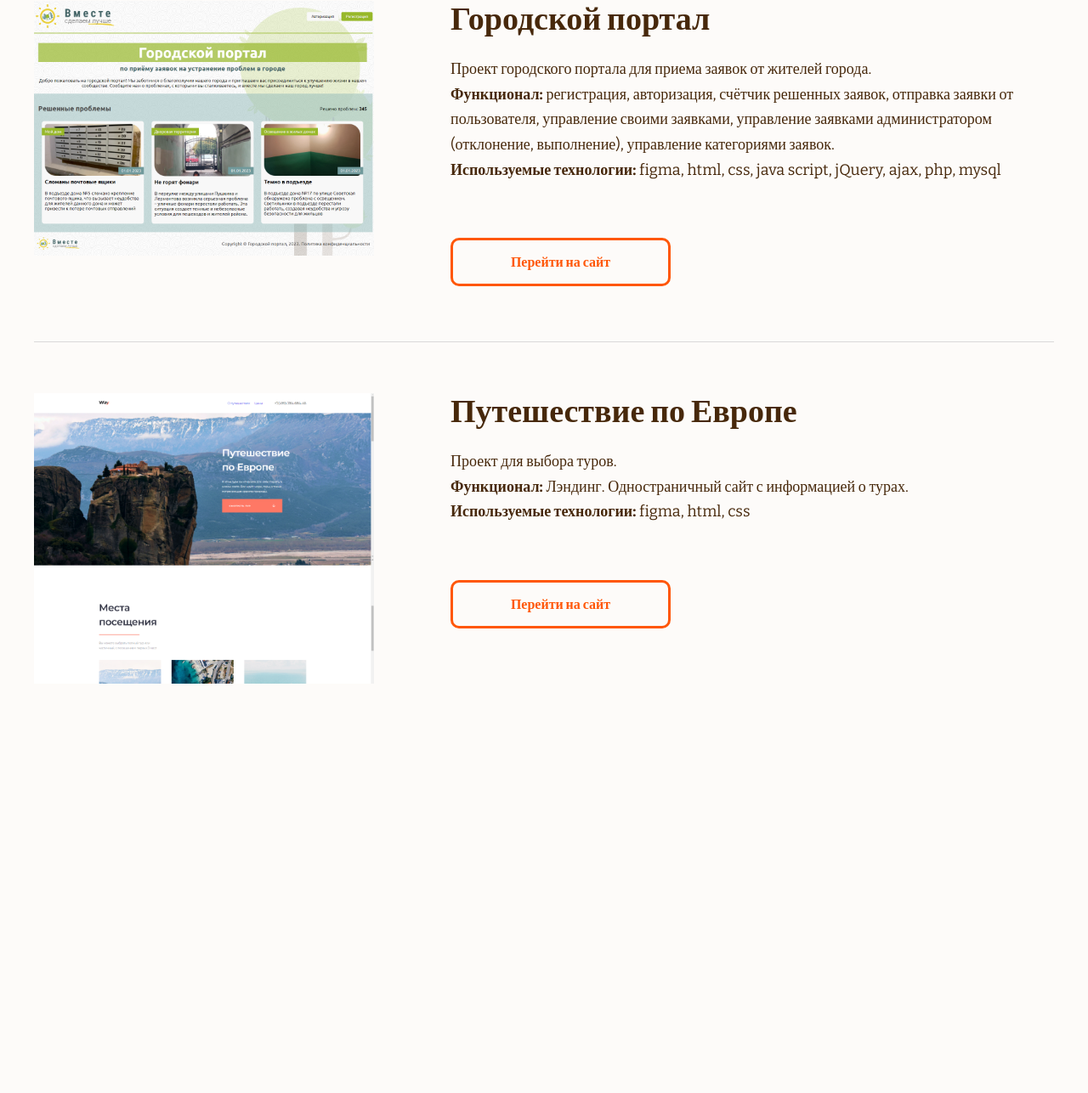
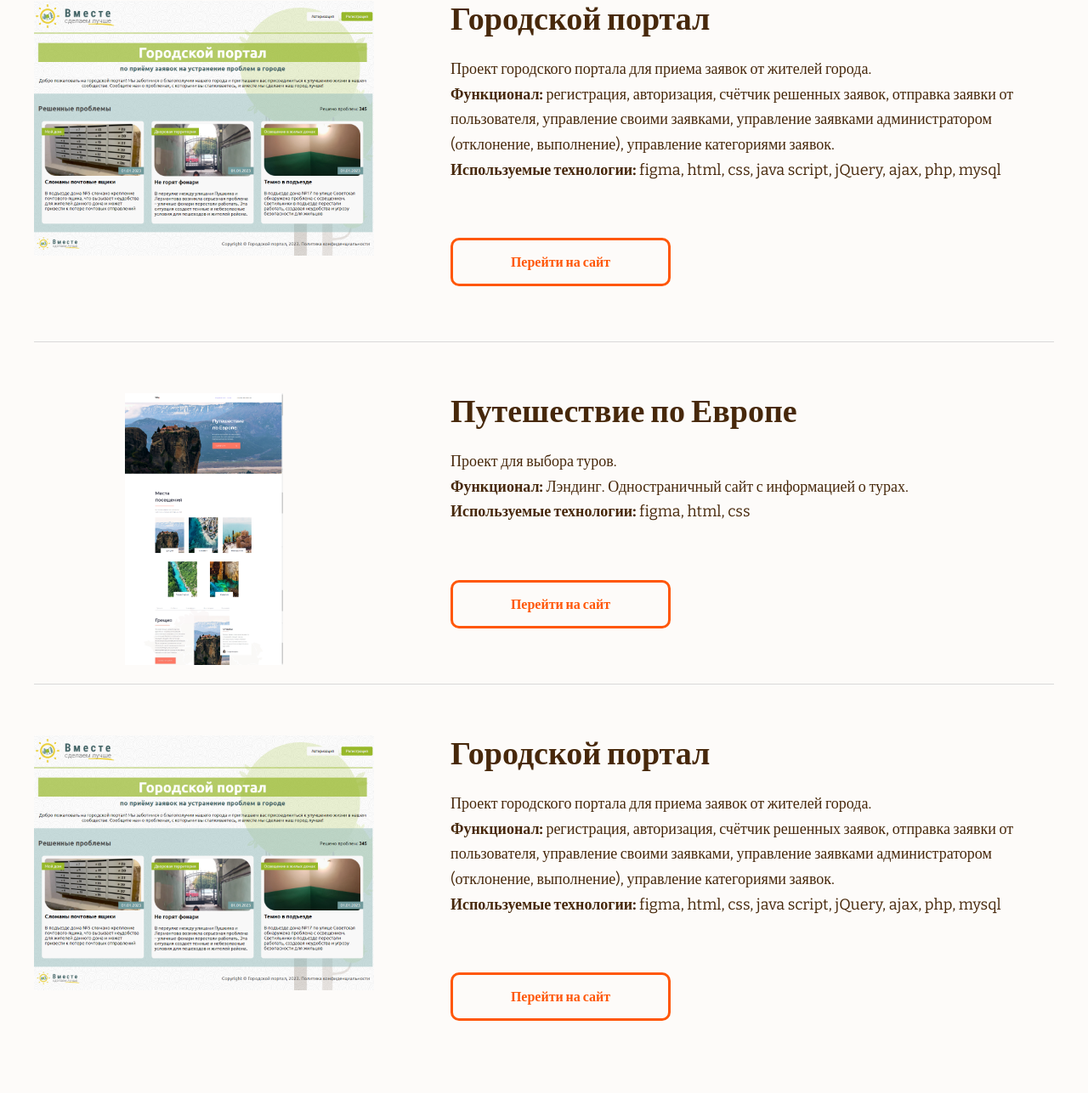
Before and after one commit to fox67rus/web, a PHP site: page / in a window 1280 px wide. Shown: the part 1254-2541 px from the top of the page at 85% size. Before the commit the page ends 2059 px from the top, so only its background shows below. Run offline with PHP 8.4, Linux system fonts and the light colour scheme.

Commit message:
изменение оформления выделенного текста

```diff
--- a/cms/portfolio/css/style.css
+++ b/cms/portfolio/css/style.css
@@ -23,6 +23,12 @@
 a {
     text-decoration: none;
     color: inherit;
+}
+
+::selection {
+    background: var(--line);
+    color: var(--bg);
+    text-shadow: none
 }
 
 html {
@@ -192,21 +198,11 @@
     border-bottom: none;
 }
 
-/*.project-card:not(:last-child):after {*/
-/*    content: "";*/
-/*    position: absolute;*/
-/*    left: 0;*/
-/*    right: 0;*/
-/*    bottom: -1px;*/
-/*    height: 1px;*/
-/*    border: none;*/
-/*    background: var(--text);*/
-/*    opacity: .275;*/
-/*}*/
-
-.project-preview {
+.project-preview img{
     width: 400px;
-    max-height: 300px;
+    max-height: 320px;
+    object-fit: contain;
+    cursor: help;
 }
 
 .project-content {
@@ -245,11 +241,3 @@
     background-color: var(--line, #FF5708);
     color: var(--text);
 }
-
-.project-card hr {
-    display: block;
-    border: 0;
-    border-top: 1px solid var(--grey-light, #D9D9D9);
-    margin: 31px 0;
-    padding: 0;
-}
--- a/cms/portfolio/index.html
+++ b/cms/portfolio/index.html
@@ -39,6 +39,43 @@
         </div>
 
         <div class="recent-projects">
+
+            <div class="project-card">
+                <div class="project-preview">
+                    <img src="img/projects/project_001.png" alt="Превью">
+                </div>
+                <div class="project-content">
+                    <h3>Городской портал</h3>
+                    <div class="description">
+                        <p>Проект городского портала для приема заявок от жителей города.</p>
+                        <p><b>Функционал:</b> регистрация, авторизация, счётчик решенных заявок, отправка заявки от
+                            пользователя, управление своими заявками, управление заявками администратором
+                            (отклонение, выполнение), управление категориями заявок.</p>
+                        <p><b>Используемые технологии:</b> figma, html, css, java script, jQuery, ajax, php, mysql</p>
+                    </div>
+                    <a href="http://o99596cu.beget.tech/portal/" target="_blank">
+                        <div class="button-link">Перейти на сайт</div>
+                    </a>
+                </div>
+            </div>
+
+            <div class="project-card">
+                <div class="project-preview">
+                    <img src="img/projects/project_002.png" alt="Превью">
+                </div>
+                <div class="project-content">
+                    <h3>Путешествие по Европе</h3>
+                    <div class="description">
+                        <p>Проект для выбора туров.</p>
+                        <p><b>Функционал:</b> Лэндинг. Одностраничный сайт с информацией о турах.</p>
+                        <p><b>Используемые технологии:</b> figma, html, css</p>
+                    </div>
+                    <a href="http://o99596cu.beget.tech/euro/" target="_blank">
+                        <div class="button-link">Перейти на сайт</div>
+                    </a>
+                </div>
+            </div>
+
             <div class="project-card">
                 <div class="project-preview">
                     <img src="img/projects/project_001.png" alt="Превью" width="400px">
@@ -56,25 +93,6 @@
                         <div class="button-link">Перейти на сайт</div>
                     </a>
                 </div>
-                <hr>
-            </div>
-
-            <div class="project-card">
-                <div class="project-preview">
-                    <img src="img/projects/project_002.png" alt="Превью" width="400px">
-                </div>
-                <div class="project-content">
-                    <h3>Путешествие по Европе</h3>
-                    <div class="description">
-                        <p>Проект для выбора туров.</p>
-                        <p><b>Функционал:</b> Лэндинг. Одностраничный сайт с информацией о турах.</p>
-                        <p><b>Используемые технологии:</b> figma, html, css</p>
-                    </div>
-                    <a href="http://o99596cu.beget.tech/euro/" target="_blank">
-                        <div class="button-link">Перейти на сайт</div>
-                    </a>
-                </div>
-                <hr>
             </div>
 
         </div>
```
